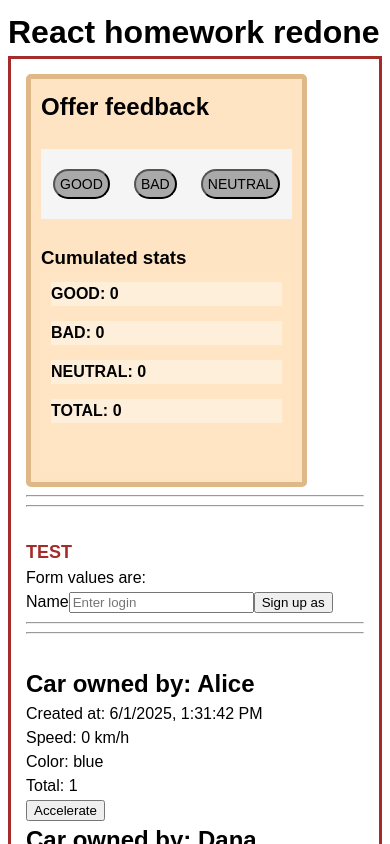
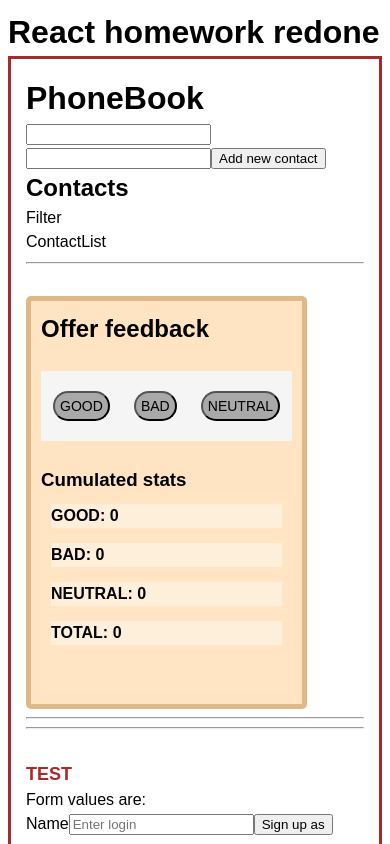
Before and after one commit to FloriGOIT/redone-hw1-react, a React (Create React App) app: page / in a window 390 px wide. Shown: the top 844 px of the page. Built offline with nearby package versions, Linux system fonts and the light colour scheme.

Commit message:
PhoneBook in pending

```diff
--- a/src/components/App.jsx
+++ b/src/components/App.jsx
@@ -3,13 +3,13 @@ import user from './home-work-1/Profile/user.json';
 import me from '../components/home-work-1/Profile/WhatsApp Image 2025-06-01 at 20.27.49.jpeg';
 
 import Stats from './home-work-1/Stats/Stats';
-import statistics from "./home-work-1/Stats/statistics.json";
+import statistics from './home-work-1/Stats/statistics.json';
 
 import FriendList from './home-work-1/FriendsProfile/FriendsList';
-import friends from "./home-work-1/FriendsProfile/friends.json";
+import friends from './home-work-1/FriendsProfile/friends.json';
 
 import Transactions from './home-work-1/MyBankAccount/Transactions.jsx';
-import data from "./home-work-1/MyBankAccount/transactions.json"
+import data from './home-work-1/MyBankAccount/transactions.json';
 
 import Feedback from './home-work-2/Feedback/Feedback';
 
@@ -17,26 +17,56 @@ import CarTest from './test/Test';
 import SignUpForm from './test/Test1';
 import { useState } from 'react';
 
+import Phone from './home-work-2/PhoneContact/Phone';
 
 function App() {
   const { username, tag, location, stats } = user;
-  const[dataForm, setDataForm] = useState("")
-  const handleData = value => { setDataForm(value);  console.log("dataForm",dataForm)}
+  const [dataForm, setDataForm] = useState('');
+  const handleData = value => {
+    setDataForm(value);
+    console.log('dataForm', dataForm);
+  };
+
+
+  const [contacts, setContacts] = useState([
+    {id: 'id-1', name: 'Rosie Simpson', number: '459-12-56'},
+    {id: 'id-2', name: 'Hermione Kline', number: '443-89-12'},
+    {id: 'id-3', name: 'Eden Clements', number: '645-17-79'},
+    {id: 'id-4', name: 'Annie Copeland', number: '227-91-26'},
+  ]);
+  const [filter, setFilter] = useState('');
+  console.log(contacts)
+
   return (
     <>
       <h1>React homework redone</h1>
-      <div style={{borderWidth: 3, borderColor:'brown', borderStyle:'solid', padding: 15}}>
+      <div
+        style={{
+          borderWidth: 3,
+          borderColor: 'brown',
+          borderStyle: 'solid',
+          padding: 15,
+        }}
+      >
+        <Phone contacts={contacts} setContacts={setContacts} filter={filter} setFilter={setFilter} />
+        <hr/><br/>
         <Feedback />
-      <hr /><hr /><br />
-      <div><b style={{fontWeight:800, fontSize:18, color:'brown'}}>TEST</b>
+        <hr />
+        <hr />
+        <br />
+        <div>
+          <b style={{ fontWeight: 800, fontSize: 18, color: 'brown' }}>TEST</b>
           <p>Form values are: {dataForm}</p>
           <SignUpForm onSubmit={handleData} />
         </div>
-      <hr/><hr/><br/>
+        <hr />
+        <hr />
+        <br />
         <CarTest owner="Alice" />
         <CarTest owner="Dana" />
         <CarTest owner="Flori" />
-      <hr/><br/>
+        <hr />
+        <br />
         <Profile
           username={username}
           tag={tag}
@@ -44,14 +74,16 @@ function App() {
           location={location}
           stats={stats}
         />
-      <hr/><br/>
+        <hr />
+        <br />
         <Stats stats={statistics} />
-      <hr /><br />
+        <hr />
+        <br />
         <FriendList friendsList={friends} />
-      <hr /><br />
+        <hr />
+        <br />
         <Transactions data={data} />
       </div>
-
     </>
   );
 }
--- /dev/null
+++ b/src/components/home-work-2/PhoneContact/Phone.jsx
@@ -0,0 +1,87 @@
+import React from 'react';
+
+class Phone extends React.Component {
+  state = { contactState: '', phoneState: '' };
+  setContactState = contactInput =>
+    this.setState({ contactState: contactInput });
+  setPhoneState = phoneInput => {this.setState({ phoneState: phoneInput });console.log(this.state)}
+  componentDidUpdate(prevProps, prevState){if(prevState.state !== this.state){this.props.setContacts({id:"next", ...this.state})}}
+
+  render() {
+    const { contacts, setContacts, filter, setFilter } = this.props;
+    return (
+      <div>
+        <h1>PhoneBook</h1>
+        <ContactForm
+          setContactState={this.setContactState}
+          setPhoneState={this.setPhoneState}
+        />
+        {this.state.contactState !== "" ? <p>
+          {this.state.contactState} : {this.state.phoneState} was last added in your
+          phonebook
+        </p>:null}
+
+        <h2>Contacts</h2>
+        <Filter
+          contacts={contacts}
+          setContacts={setContacts}
+          filter={filter}
+          setFilter={setFilter}
+        />
+        <ContactList contacts={contacts} />
+      </div>
+    );
+  }
+}
+
+class ContactForm extends React.Component {
+  handleSubmit = event => {
+    event.preventDefault();
+
+    const nameInput = event.target.elements.nameUser.value;
+    const phoneInput = event.target.elements.phoneUser.value;
+          this.props.setContactState(nameInput);
+          this.props.setPhoneState(phoneInput)
+  };
+  render() {
+    return (
+      <form onSubmit={this.handleSubmit}>
+        <label htmlFor="userName"></label>
+        <input
+          type="text"
+          id="userName"
+          name="nameUser"
+          pattern="[A-Za-z]{2,}[A-Za-z\-\s]+"
+          title="Name may contain only letters, apostrophe, dash and spaces. For example Adrian, Jacob Mercer, Charles de Batz de Castelmore d'Artagnan."
+          required
+        />
+        <label htmlFor="userPhone"></label>
+        <input
+          type="tel"
+          id="userPhone"
+          name="phoneUser"
+          pattern="\+?\d{1,4}?[\-.\s]?\(?\d{1,3}?\)?[\-.\s]?\d{1,4}[\-.\s]?\d{1,4}[\-.\s]?\d{1,9}"
+          title="Phone number must be digits and can contain spaces, dashes, parentheses and can start with +"
+          required
+        />
+        <button type="submit">Add new contact</button>
+      </form>
+    );
+  }
+}
+class Filter extends React.Component {
+  render() {
+    return <p>Filter</p>;
+  }
+}
+
+class ContactList extends React.Component {
+  render() {
+    return <p>ContactList</p>;
+  }
+}
+
+export default Phone;
+
+
+/*       */
```
Also changed, not shown: src/components/home-work-2/PhoneContact/phone.module.scss (added). Lines whose indentation alone changed are shown as unchanged.
